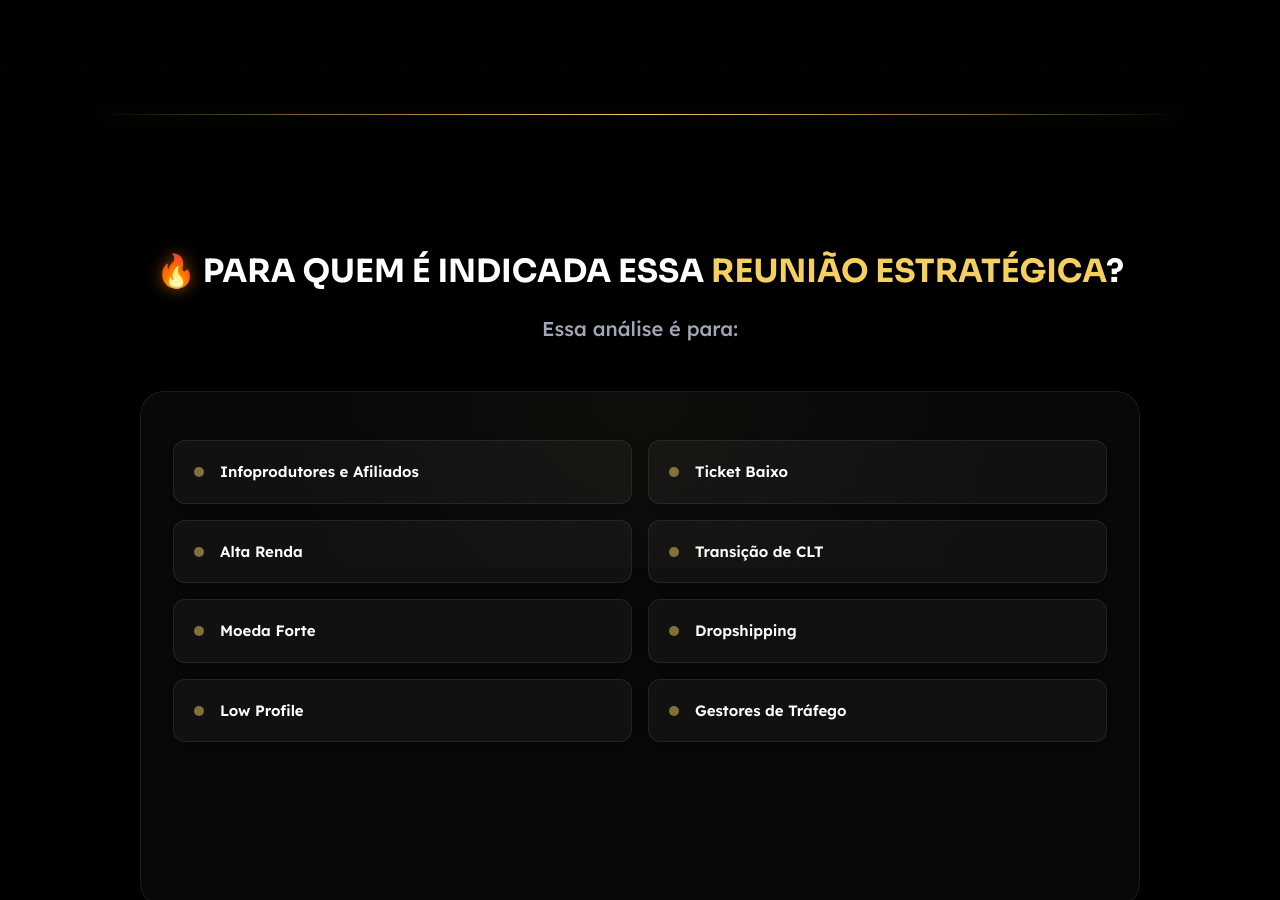
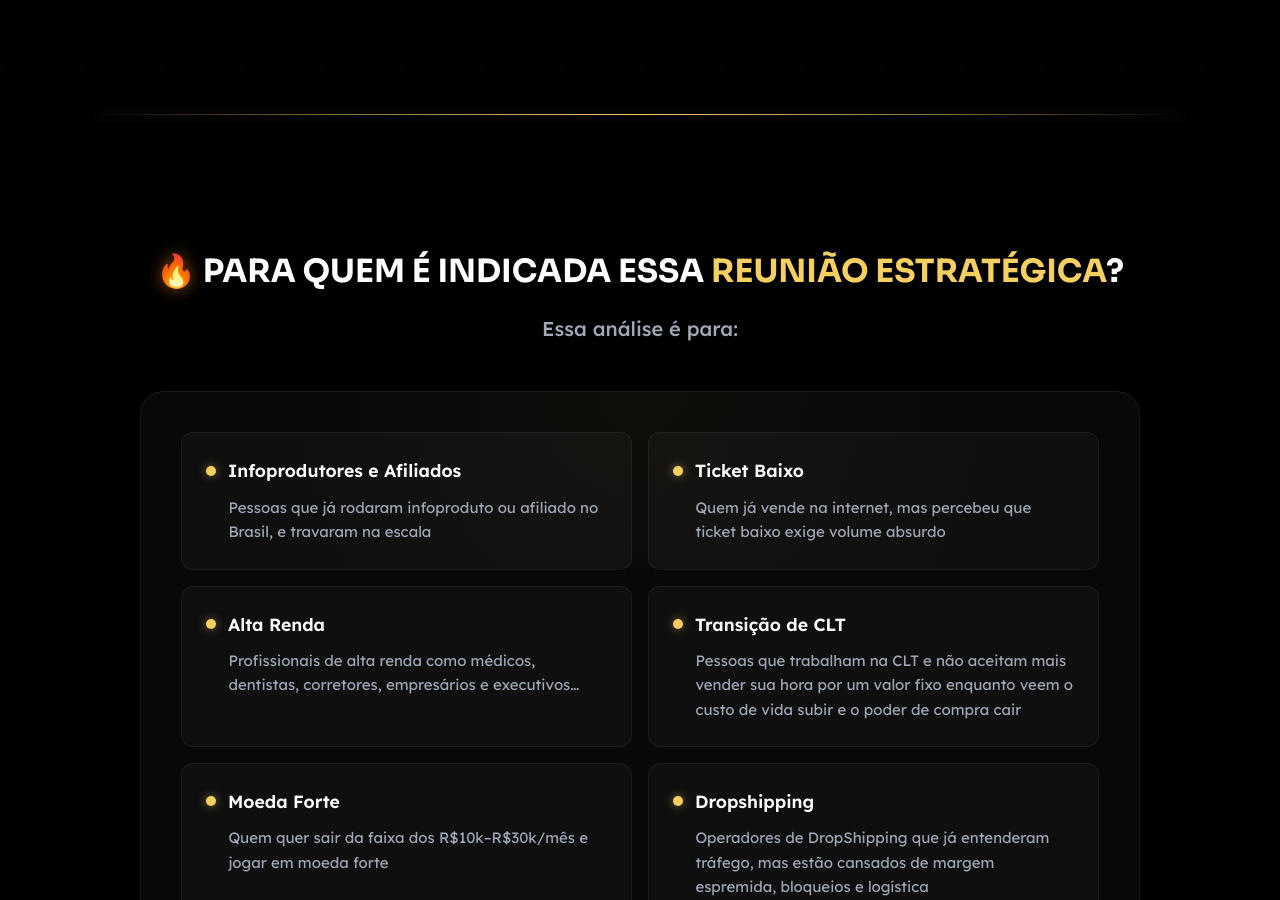
Before and after one commit to PedrinhoMacedoo/SiteFlaviaAzzala, a React (Vite) app: page / in a window 1280 px wide. Shown: the part 1900-2800 px from the top of the page. Built offline with nearby package versions, Linux system fonts and the light colour scheme.

Commit message:
feat: text description now appearing automatically below cards in ParaQuem section + performance tuning

```diff
--- a/src/App.tsx
+++ b/src/App.tsx
@@ -1,6 +1,7 @@
 import React, { useEffect, Suspense } from 'react';
 import { Hero } from './components/Hero';
 import { SectionDivider } from './components/SectionDivider';
+import { LazySection } from './components/LazySection';
 
 // Lazy load components that are below the fold
 const MarketContrast = React.lazy(() => import('./components/MarketContrast').then(module => ({ default: module.MarketContrast })));
@@ -53,21 +54,54 @@ function App() {
     <div className="min-h-screen bg-black">
       <Hero />
       <SectionDivider />
-      <Suspense fallback={<div className="h-[100vh] bg-black" />}>
+
+      <LazySection minHeight="600px" rootMargin="200px 0px">
+        <Suspense fallback={<div className="h-[600px]" />}>
           <MarketContrast />
+        </Suspense>
+      </LazySection>
       <SectionDivider />
+
+      <LazySection minHeight="600px" rootMargin="200px 0px">
+        <Suspense fallback={<div className="h-[600px]" />}>
           <ParaQuem />
+        </Suspense>
+      </LazySection>
       <SectionDivider />
+
+      <LazySection minHeight="800px" rootMargin="300px 0px">
+        <Suspense fallback={<div className="h-[800px]" />}>
           <NutraCarousel />
+        </Suspense>
+      </LazySection>
       <SectionDivider />
+
+      <LazySection minHeight="800px" rootMargin="300px 0px">
+        <Suspense fallback={<div className="h-[800px]" />}>
           <ProvasSociais />
+        </Suspense>
+      </LazySection>
       <SectionDivider />
+
+      <LazySection minHeight="600px" rootMargin="200px 0px">
+        <Suspense fallback={<div className="h-[600px]" />}>
           <Entregaveis />
+        </Suspense>
+      </LazySection>
       <SectionDivider />
+
+      <LazySection minHeight="600px" rootMargin="200px 0px">
+        <Suspense fallback={<div className="h-[600px]" />}>
           <Autoridade />
+        </Suspense>
+      </LazySection>
       <SectionDivider />
+
+      <LazySection minHeight="200px" rootMargin="100px 0px">
+        <Suspense fallback={<div className="h-[200px]" />}>
           <Rodape />
         </Suspense>
+      </LazySection>
     </div>
   );
 }
--- /dev/null
+++ b/src/components/LazySection.tsx
@@ -0,0 +1,60 @@
+import React, { useState, useEffect, useRef } from 'react';
+import type { ReactNode } from 'react';
+
+interface LazySectionProps {
+    children: ReactNode;
+    minHeight?: string;
+    threshold?: number;
+    rootMargin?: string;
+}
+
+export const LazySection: React.FC<LazySectionProps> = ({
+    children,
+    minHeight = '50vh',
+    threshold = 0,
+    rootMargin = '100px 0px'
+}) => {
+    const [isVisible, setIsVisible] = useState(false);
+    const sectionRef = useRef<HTMLDivElement>(null);
+
+    useEffect(() => {
+        const currentRef = sectionRef.current;
+
+        // Fallback pra navegadores muito antigos
+        if (!window.IntersectionObserver) {
+            setIsVisible(true);
+            return;
+        }
+
+        const observer = new IntersectionObserver(
+            (entries) => {
+                const [entry] = entries;
+                if (entry.isIntersecting) {
+                    setIsVisible(true);
+                    observer.disconnect(); // Renderiza uma vez e para de observar
+                }
+            },
+            {
+                root: null,
+                rootMargin,
+                threshold,
+            }
+        );
+
+        if (currentRef) {
+            observer.observe(currentRef);
+        }
+
+        return () => {
+            if (currentRef) {
+                observer.unobserve(currentRef);
+            }
+        };
+    }, [rootMargin, threshold]);
+
+    return (
+        <div ref={sectionRef} style={{ minHeight: isVisible ? 'auto' : minHeight }}>
+            {isVisible ? children : null}
+        </div>
+    );
+};
--- a/src/components/ParaQuem.tsx
+++ b/src/components/ParaQuem.tsx
@@ -1,4 +1,4 @@
-import React, { useState } from 'react';
+import React from 'react';
 import { SovereignButton } from './SovereignButton';
 
 const ACCENT = '#F5D060';
@@ -16,8 +16,6 @@ export const ParaQuem: React.FC = () => {
         { bold: 'Low Profile', text: 'Quem quer operar no digital sem precisar aparecer, criar conteúdo ou depender de audiência' },
         { bold: 'Gestores de Tráfego', text: 'Gestores de tráfego local que já sabem gerar vendas para outros negócios, mas querem estruturar uma operação própria com margem real' }
     ];
-
-    const [activeIndex, setActiveIndex] = useState<number | null>(null);
 
     return (
         <section
@@ -70,12 +68,11 @@ export const ParaQuem: React.FC = () => {
                 <div className="w-full max-w-[1000px]">
                     <div className="group relative" style={{ perspective: '1200px', cursor: 'default' }}>
                         <div
-                            className="relative flex flex-col items-center overflow-hidden transition-all duration-500"
+                            className="relative w-full flex flex-col items-center overflow-hidden transition-all duration-500"
                             style={{
                                 backgroundColor: CARD_BG,
                                 border: '1px solid rgba(255, 255, 255, 0.08)',
                                 borderRadius: '1.5rem',
-                                padding: '3rem 2rem',
                                 boxShadow: '0 25px 50px -12px rgba(0,0,0,0.5)',
                             }}
                         >
@@ -87,74 +84,44 @@ export const ParaQuem: React.FC = () => {
                                 }}
                             />
 
-                            {/* Buttons Grid - 2 columns on desktop to fill the width */}
-                            <div className="grid grid-cols-1 md:grid-cols-2 gap-4 relative z-10 w-full mb-12">
-                                {items.map((item, i) => {
-                                    const isActive = activeIndex === i;
-                                    return (
-                                        <button
+                            {/* Content Grid */}
+                            <div className="w-full relative z-10 p-5 sm:p-10">
+                                <div className="grid grid-cols-1 md:grid-cols-2 gap-4">
+                                    {items.map((item, i) => (
+                                        <div
                                             key={i}
-                                            onClick={() => setActiveIndex(isActive ? null : i)}
-                                            className="relative w-full px-5 py-5 rounded-xl text-sm sm:text-[15px] font-semibold transition-all duration-400 cursor-pointer select-none text-left"
+                                            className="relative flex flex-col items-start w-full px-5 py-5 sm:px-6 sm:py-6 rounded-xl"
                                             style={{
-                                                fontFamily: 'var(--subtitle-font)',
-                                                color: isActive ? '#000' : '#fff',
-                                                backgroundColor: isActive ? ACCENT : 'rgba(255,255,255,0.04)',
-                                                border: `1px solid ${isActive ? ACCENT : 'rgba(255,255,255,0.08)'}`,
-                                                boxShadow: isActive
-                                                    ? `0 10px 25px ${ACCENT}25, 0 4px 12px rgba(0,0,0,0.4)`
-                                                    : '0 2px 8px rgba(0,0,0,0.1)',
-                                                transform: isActive ? 'scale(1.02)' : 'scale(1)',
+                                                backgroundColor: 'rgba(255,255,255,0.03)',
+                                                border: `1px solid rgba(255,255,255,0.05)`,
                                             }}
                                         >
+                                            <div className="flex items-center gap-3 mb-3 w-full">
                                                 <span
-                                                className="inline-block w-2.5 h-2.5 rounded-full mr-4 transition-all duration-300"
+                                                    className="inline-block w-2.5 h-2.5 rounded-full flex-shrink-0"
                                                     style={{
-                                                    backgroundColor: isActive ? '#000' : ACCENT,
-                                                    opacity: isActive ? 0.7 : 0.5,
+                                                        backgroundColor: ACCENT,
+                                                        width: '10px',
+                                                        height: '10px',
+                                                        boxShadow: `0 0 10px ${ACCENT}80`
                                                     }}
                                                 />
+                                                <h3
+                                                    className="text-white text-[1rem] sm:text-[1.1rem] font-bold"
+                                                    style={{ fontFamily: 'var(--subtitle-font)' }}
+                                                >
                                                     {item.bold}
-                                        </button>
-                                    );
-                                })}
+                                                </h3>
                                             </div>
-
-                            {/* Center Description Area - Fills the empty space below grid */}
-                            <div
-                                className="relative z-10 w-full flex flex-col items-center justify-start transition-all duration-500 ease-out"
-                                style={{
-                                    minHeight: activeIndex !== null ? '120px' : '0px',
-                                    opacity: activeIndex !== null ? 1 : 0,
-                                }}
+                                            <p
+                                                className="text-[#a0a8b8] text-sm sm:text-[15px] leading-relaxed pl-[1.4rem]"
+                                                style={{ fontFamily: 'var(--subtitle-font)' }}
                                             >
-                                {activeIndex !== null ? (
-                                    <div
-                                        className="w-full max-w-3xl text-center bg-white/[0.02] border border-white/5 p-8 rounded-2xl animate-in fade-in zoom-in-95 duration-500"
-                                    >
-                                        <div
-                                            className="w-12 h-[3px] rounded-full mb-6 mx-auto"
-                                            style={{
-                                                backgroundColor: ACCENT,
-                                                boxShadow: `0 0 15px ${ACCENT}40`
-                                            }}
-                                        />
-                                        <p
-                                            className="text-[#c0c8d8] text-lg sm:text-xl leading-relaxed font-medium"
-                                            style={{
-                                                fontFamily: 'var(--subtitle-font)',
-                                            }}
-                                        >
-                                            ✔ {items[activeIndex].text}
+                                                {item.text}
                                             </p>
                                         </div>
-                                ) : (
-                                    <div className="flex flex-col items-center justify-center py-6 opacity-30">
-                                        <p className="text-[#a0a8b8] italic text-sm" style={{ fontFamily: 'var(--subtitle-font)' }}>
-                                            Clique em um dos perfis acima para ver os detalhes
-                                        </p>
+                                    ))}
                                 </div>
-                                )}
                             </div>
                         </div>
                     </div>
```
Also changed, not shown: src/components/Hero.tsx (+33 -18 lines), src/components/ProvasSociais.tsx (+32 -5 lines). Lines whose indentation alone changed are shown as unchanged.
